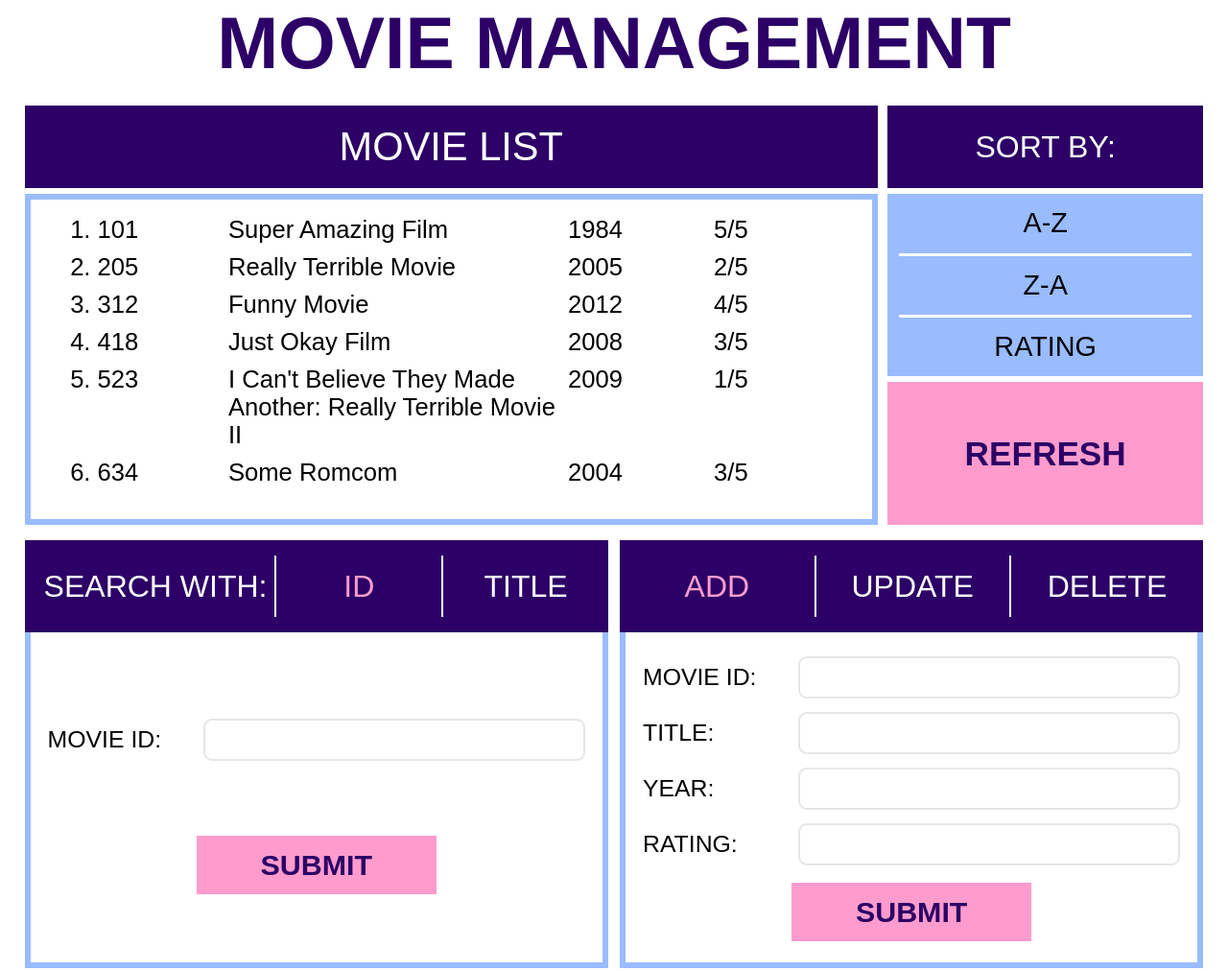
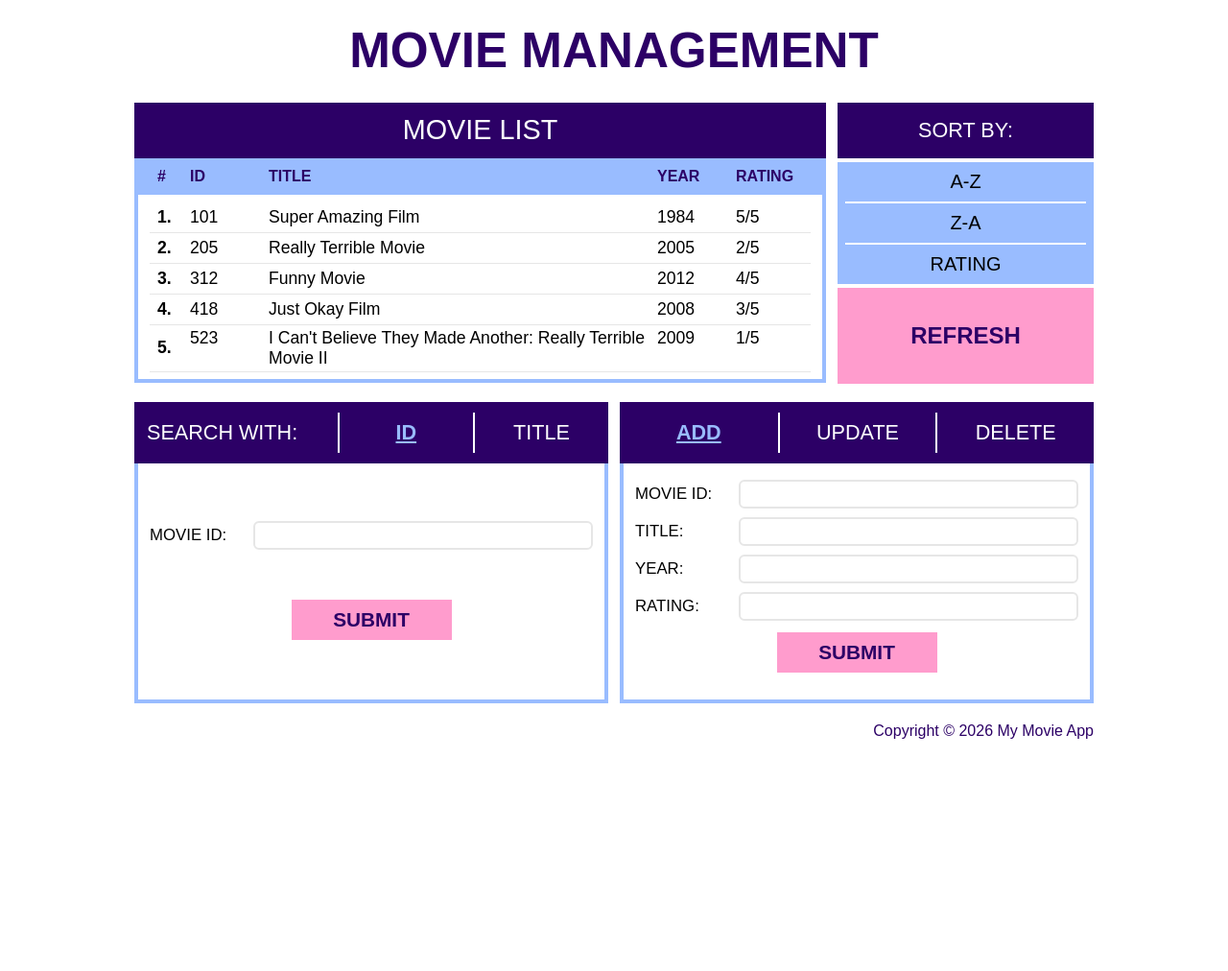
Before and after one commit to finnleyjasper/ICT40120, a website: page JSAT2/part5/index.html in a window 1280 px wide. Shown: the top 1012 px of the page at 96% size. After the commit the page ends 809 px from the top, so only its background shows below. Drawn offline with Linux system fonts and the light colour scheme; a web font is replaced by a local one.

Commit message:
feat: polished css

```diff
--- a/JSAT2/part5/css/style.css
+++ b/JSAT2/part5/css/style.css
@@ -20,14 +20,14 @@ body {
 }
 
 .container {
-  width: min(96%, 1500px);
-  margin: 0 auto;
+  width: min(90%, 1000px);
+  margin: 24px auto 38px;
 }
 
 h1 {
-  margin: 0 0 22px;
+  margin: 0 0 24px;
   color: var(--purple);
-  font-size: clamp(3rem, 6vw, 6rem);
+  font-size: clamp(2.2rem, 4vw, 4rem);
   line-height: 1.15;
   text-align: center;
   text-transform: uppercase;
@@ -57,40 +57,72 @@ input:focus-visible {
 .top-grid {
   display: grid;
   grid-template-columns: 2.7fr 1fr;
-  gap: 10px;
+  gap: 12px;
 }
 
 .movie-panel h2,
 .sort-panel h2 {
-  min-height: 86px;
+  min-height: 58px;
   display: grid;
   place-items: center;
   background: var(--purple);
   color: var(--white);
-  font-size: 2.6rem;
+  font-size: 1.8rem;
 }
 
 .sort-panel h2 {
-  font-size: 2rem;
+  font-size: 1.35rem;
 }
 
 .list {
-  height: 345px;
-  margin: 6px 0 0;
-  padding: 12px 25px 12px 70px;
+  height: 200px;
+  margin: 0;
+  padding: 8px 12px;
   overflow-y: auto;
-  border: 6px solid var(--blue);
+  border: 4px solid var(--blue);
   background: var(--white);
-  font-size: 1.6rem;
+  font-size: 1.1rem;
+  list-style: none;
+  counter-reset: movie-row;
+}
+
+.movie-list-header {
+  height: 34px;
+  padding: 5px 20px;
+  display: grid;
+  grid-template-columns: 34px 1fr;
+  align-items: center;
+  border: 4px solid var(--blue);
+  border-bottom: 0;
+  background: var(--blue);
+  color: var(--purple);
+  font-size: 1rem;
+  font-weight: 700;
+  text-transform: uppercase;
 }
 
 .list .row {
-  padding: 5px 0;
+  display: grid;
+  grid-template-columns: 34px 1fr;
+  align-items: center;
+  min-height: 32px;
+  padding: 3px 8px;
+  border-bottom: 1px solid #e6e6e6;
+  counter-increment: movie-row;
+}
+
+.list .row::before {
+  content: counter(movie-row) ".";
+  font-weight: 700;
+}
+
+.list .row:hover {
+  background: var(--blue);
 }
 
 .movie-details {
   display: grid;
-  grid-template-columns: 0.8fr 2.2fr 0.9fr 0.9fr;
+  grid-template-columns: 70px minmax(180px, 1fr) 70px 70px;
   gap: 12px;
   align-items: start;
 }
@@ -100,19 +132,19 @@ input:focus-visible {
 }
 
 .sort-buttons {
-  height: 190px;
-  margin-top: 6px;
-  padding: 0 12px;
+  height: 127px;
+  margin-top: 4px;
+  padding: 0 8px;
   display: grid;
   background: var(--blue);
 }
 
 .sort-buttons button {
   border: 0;
-  border-bottom: 3px solid var(--white);
+  border-bottom: 2px solid var(--white);
   background: transparent;
   color: var(--black);
-  font-size: 1.8rem;
+  font-size: 1.25rem;
   text-transform: uppercase;
 }
 
@@ -120,18 +152,20 @@ input:focus-visible {
   border-bottom: 0;
 }
 
-.sort-buttons button:hover {
-  background: var(--white);
+.sort-buttons button:hover,
+.sort-buttons button.active {
+  font-weight: 700;
+  text-decoration: underline;
 }
 
 .refresh-button {
   width: 100%;
-  height: 149px;
-  margin-top: 6px;
+  height: 100px;
+  margin-top: 4px;
   border: 0;
   background: var(--pink);
   color: var(--purple);
-  font-size: 2.2rem;
+  font-size: 1.5rem;
   font-weight: 700;
   text-transform: uppercase;
 }
@@ -143,8 +177,8 @@ input:focus-visible {
 
 .msgBox {
   display: none;
-  margin: 10px 0;
-  padding: 10px;
+  margin: 7px 0;
+  padding: 7px;
   text-align: center;
 }
 
@@ -152,11 +186,11 @@ input:focus-visible {
   display: grid;
   grid-template-columns: 1fr 1fr;
   gap: 12px;
-  margin-top: 16px;
+  margin-top: 19px;
 }
 
 .panel-tabs {
-  height: 96px;
+  height: 64px;
   display: grid;
   align-items: stretch;
   background: var(--purple);
@@ -169,23 +203,25 @@ input:focus-visible {
 
 .search-tabs h2 {
   align-self: center;
-  padding-left: 20px;
-  font-size: 2rem;
+  padding-left: 13px;
+  font-size: 1.35rem;
 }
 
 .panel-tabs button {
-  margin: 16px 0;
+  margin: 11px 0;
   border: 0;
   border-left: 2px solid var(--white);
   background: transparent;
   color: var(--white);
-  font-size: 2rem;
+  font-size: 1.35rem;
   text-transform: uppercase;
 }
 
 .panel-tabs button:hover,
 .panel-tabs button.active {
-  color: var(--pink);
+  color: var(--blue);
+  font-weight: 700;
+  text-decoration: underline;
 }
 
 .tab {
@@ -197,10 +233,10 @@ input:focus-visible {
 }
 
 .panel-body {
-  height: 350px;
+  height: 250px;
   margin-top: 0;
-  padding: 25px 18px;
-  border: 6px solid var(--blue);
+  padding: 17px 12px;
+  border: 4px solid var(--blue);
   border-top: 0;
   background: var(--white);
 }
@@ -214,54 +250,56 @@ input:focus-visible {
   text-align: center;
 }
 
-.search-form {
-  padding-top: 90px;
+.search-form,
+#Delete {
+  padding-top: 60px;
 }
 
 .field-row {
   display: grid;
-  grid-template-columns: 150px 1fr;
-  gap: 12px;
+  grid-template-columns: 100px 1fr;
+  gap: 8px;
   align-items: center;
-  margin-bottom: 14px;
+  margin-bottom: 9px;
   text-align: left;
 }
 
 .field-row label {
-  font-size: 1.55rem;
+  font-size: 1.05rem;
   text-transform: uppercase;
   white-space: nowrap;
 }
 
 .field-row input {
   width: 100%;
-  height: 44px;
-  padding: 6px 10px;
+  height: 30px;
+  padding: 4px 7px;
   border: 2px solid #e6e6e6;
-  border-radius: 9px;
+  border-radius: 6px;
   background: var(--white);
   color: var(--black);
-  font-size: 1.4rem;
+  font-size: 1rem;
 }
 
 .submit-button {
-  min-width: 250px;
-  margin-top: 4px;
-  padding: 13px 25px;
+  min-width: 167px;
+  margin-top: 3px;
+  padding: 9px 17px;
   border: 0;
   background: var(--pink);
   color: var(--purple);
-  font-size: 1.9rem;
+  font-size: 1.3rem;
   font-weight: 700;
   text-transform: uppercase;
 }
 
-.search-form .submit-button {
-  margin-top: 64px;
+.search-form .submit-button,
+#Delete .submit-button {
+  margin-top: 43px;
 }
 
 footer {
-  margin: 22px 0;
+  margin: 20px 0 0;
   color: var(--purple);
   text-align: right;
 }
--- a/JSAT2/part5/index.html
+++ b/JSAT2/part5/index.html
@@ -13,15 +13,24 @@
     <div class="top-grid">
       <section class="movie-panel" aria-labelledby="movie-list-heading">
         <h2 id="movie-list-heading">Movie List</h2>
+        <div class="movie-list-header" aria-hidden="true">
+          <span>#</span>
+          <div class="movie-details">
+            <span>ID</span>
+            <span>Title</span>
+            <span>Year</span>
+            <span>Rating</span>
+          </div>
+        </div>
         <ol class="list" id="list"></ol>
       </section>
 
       <section class="sort-panel" aria-labelledby="sort-heading">
         <h2 id="sort-heading">Sort by:</h2>
         <div class="sort-buttons">
-          <button type="button" id="sortA2ZBtn">A-Z</button>
-          <button type="button" id="sortZ2ABtn">Z-A</button>
-          <button type="button" id="sortRatingBtn">Rating</button>
+          <button type="button" id="sortA2ZBtn" aria-pressed="false">A-Z</button>
+          <button type="button" id="sortZ2ABtn" aria-pressed="false">Z-A</button>
+          <button type="button" id="sortRatingBtn" aria-pressed="false">Rating</button>
         </div>
         <button type="button" id="refreshBtn" class="refresh-button">Refresh</button>
       </section>
--- a/JSAT2/part5/js/app.js
+++ b/JSAT2/part5/js/app.js
@@ -130,12 +130,25 @@ function searchClick(){
 }
 
 /**
+ * Marks the selected sort button, or clears the selection for default ID order.
+ * @param {HTMLButtonElement|null} selectedButton - The selected button, or null.
+ * @returns {void}
+ */
+function selectSortButton(selectedButton) {
+  for (const button of [sortA2ZButton, sortZ2AButton, sortRatingButton]) {
+    button.classList.toggle("active", button === selectedButton);
+    button.setAttribute("aria-pressed", String(button === selectedButton));
+  }
+}
+
+/**
  * Handles a click on the A-Z button by asking MovieList to sort by title.
  * @returns {void}
  */
 function a2zClick() {
   // MovieList performs the sort and redraws the list.
   movieList.sortA2Z();
+  selectSortButton(sortA2ZButton);
 }
 
 /**
@@ -145,6 +158,7 @@ function a2zClick() {
 function z2aClick() {
   // MovieList performs the sort and redraws the list.
   movieList.sortZ2A();
+  selectSortButton(sortZ2AButton);
 }
 
 /**
@@ -153,15 +167,17 @@ function z2aClick() {
  */
 function ratingClick() {
   movieList.sortByRating();
+  selectSortButton(sortRatingButton);
 }
 
 /**
- * Clears the search input and restores the full movie list.
+ * Clears the search input and restores the full list in default Movie ID order.
  * @returns {void}
  */
 function refreshClick() {
   document.getElementById("searchInput").value = "";
-  movieList.refresh();
+  movieList.sortById();
+  selectSortButton(null);
 }
 
 /**
--- a/JSAT2/part5/js/movie-list.js
+++ b/JSAT2/part5/js/movie-list.js
@@ -246,6 +246,17 @@ class MovieList {
   }
 
   /**
+   * Restores the default order by sorting Movie IDs from lowest to highest.
+   * @returns {void}
+   */
+  sortById() {
+    this.movieList.sort(function(a, b) {
+      return a.movieId - b.movieId;
+    });
+    this.refresh();
+  }
+
+  /**
    * Finds movies whose titles contain the supplied text, ignoring letter case,
    * and displays all matches without changing the stored array.
    * @param {string} nameString - The partial title to search for.
```
